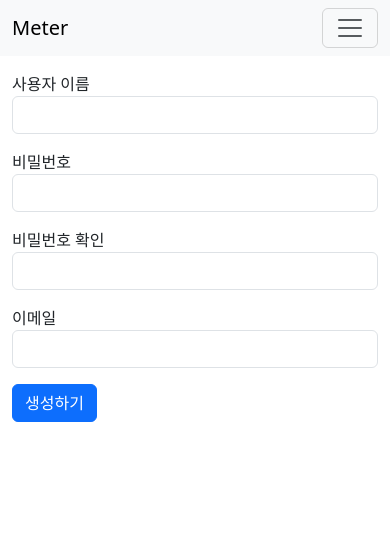
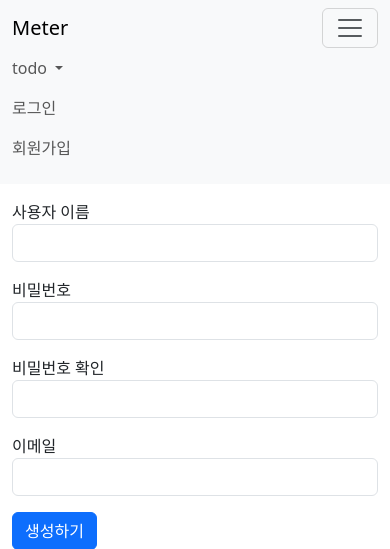
Before and after one commit to gkf9876/meter, a Django app: page /common/signup/ in a window 390 px wide, after a click that opens the changed part. Shown: the top 549 px of the page. Run offline with Django 4.2, Linux system fonts and the light colour scheme; some libraries are stand-ins or nearby versions.

Commit message:
모바일에서 메뉴 안보이는 문제 수정

```diff
--- a/templates/navbar.html
+++ b/templates/navbar.html
@@ -10,7 +10,7 @@
                 aria-label="Toggle navigation">
             <span class="navbar-toggler-icon"></span>
         </button>
-        <div class="collapse navbar-collapse" id="navbarNavDropdown">
+        <div class="collapse navbar-collapse" id="navbarSupportedContent">
             <ul class="navbar-nav me-auto mb-2 mb-lg-0">
                 <li class="nav-item dropdown">
                     <a class="nav-link dropdown-toggle" href="{% url 'todo:todo_index' %}" role="button" data-bs-toggle="dropdown" aria-expanded="false">
```
